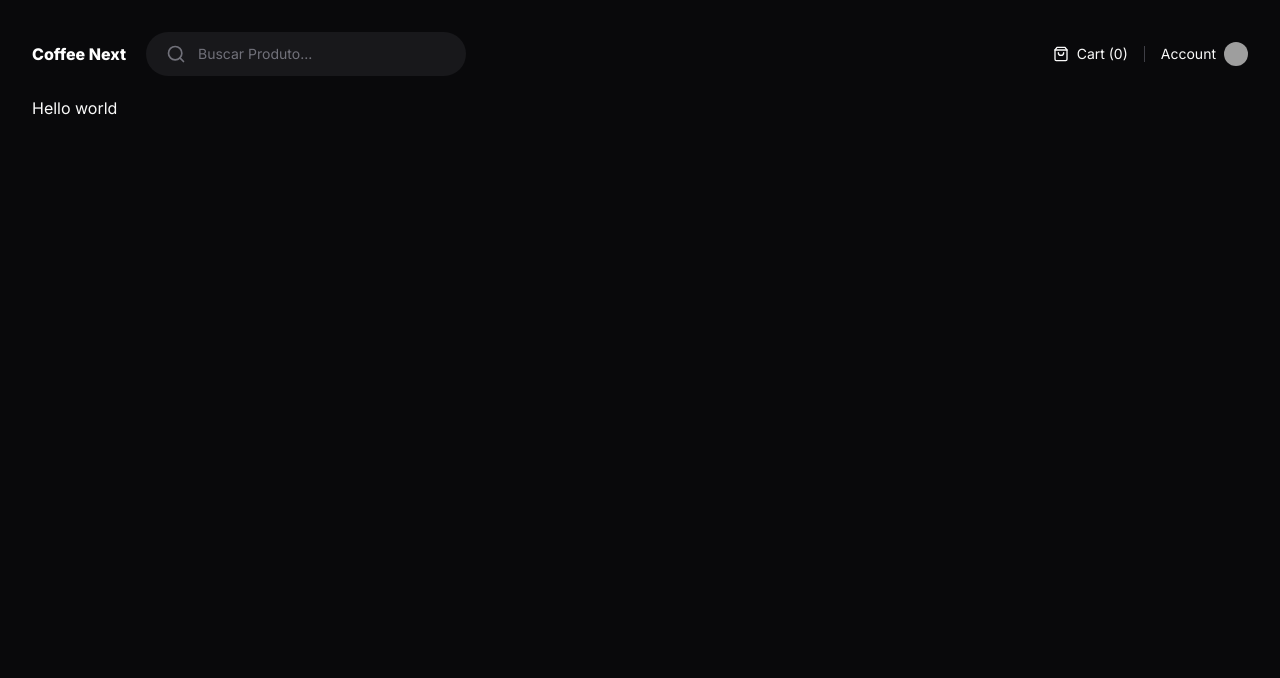
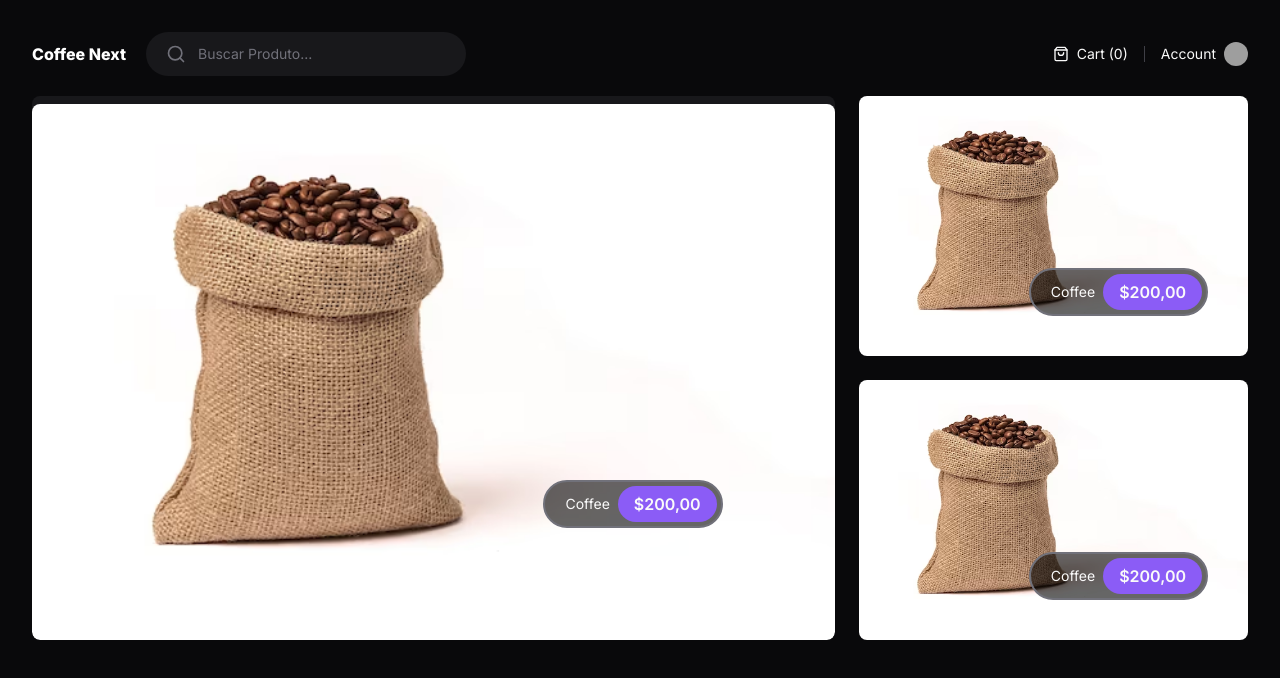
Before and after one commit to orpinelli/coffee-next, a Next.js app: page / in a window 1280 px wide. Shown: the top 678 px of the page. Built offline with nearby package versions, Linux system fonts and the light colour scheme; grey boxes are pictures that could not be loaded.

Commit message:
feat: home, api, zod, img

```diff
--- a/package.json
+++ b/package.json
@@ -12,7 +12,8 @@
     "lucide-react": "^0.377.0",
     "next": "14.2.3",
     "react": "^18",
-    "react-dom": "^18"
+    "react-dom": "^18",
+    "zod": "^3.23.6"
   },
   "devDependencies": {
     "@types/node": "^20",
--- a/src/app/(store)/(home)/page.tsx
+++ b/src/app/(store)/(home)/page.tsx
@@ -1,3 +1,68 @@
+import Image from "next/image";
+import Link from "next/link";
+
 export default function Home() {
-  return <h1>Hello world</h1>;
+  return (
+    <div className="grid max-h-[860px] grid-cols-9 grid-rows-6 gap-6">
+      <Link
+        href="/"
+        className="group relative col-span-6 row-span-6 rounded-lg bg-zinc-900 overflow-hidden flex justify-center items-end"
+      >
+        <Image
+          src="/graos-de-cafe.png"
+          className="group-hover:scale-105 trasnsition-trasnsform duration-500 rounded-lg"
+          width={920}
+          height={930}
+          quality={100}
+          alt=""
+        />
+        <div className="absolute bottom-28 right-28 h-12 flex items-center gap-2 max-w-[280px] rounded-full border-2 border-zinc-500 bg-black/60 p-1 pl-5">
+          <span className="text-sm truncate"> Coffee</span>
+          <span className="flex h-full items-center justify-center rounded-full bg-violet-500 px-4 font-semibold ">
+            $200,00
+          </span>
+        </div>
+      </Link>
+
+      <Link
+        href="/"
+        className="group relative col-span-3 row-span-3 rounded-lg bg-zinc-900 overflow-hidden flex justify-center items-end"
+      >
+        <Image
+          src="/graos-de-cafe.png"
+          className="group-hover:scale-105 trasnsition-trasnsform duration-500"
+          width={920}
+          height={920}
+          quality={100}
+          alt=""
+        />
+        <div className="absolute bottom-10 right-10 h-12 flex items-center gap-2 max-w-[280px] rounded-full border-2 border-zinc-500 bg-black/60 p-1 pl-5">
+          <span className="text-sm truncate"> Coffee</span>
+          <span className="flex h-full items-center justify-center rounded-full bg-violet-500 px-4 font-semibold ">
+            $200,00
+          </span>
+        </div>
+      </Link>
+
+      <Link
+        href="/"
+        className="group relative col-span-3 row-span-3 rounded-lg bg-zinc-900 overflow-hidden flex justify-center items-end"
+      >
+        <Image
+          src="/graos-de-cafe.png"
+          className="group-hover:scale-105 trasnsition-trasnsform duration-500"
+          width={920}
+          height={920}
+          quality={100}
+          alt=""
+        />
+        <div className="absolute bottom-10 right-10 h-12 flex items-center gap-2 max-w-[280px] rounded-full border-2 border-zinc-500 bg-black/60 p-1 pl-5">
+          <span className="text-sm truncate"> Coffee</span>
+          <span className="flex h-full items-center justify-center rounded-full bg-violet-500 px-4 font-semibold ">
+            $200,00
+          </span>
+        </div>
+      </Link>
+    </div>
+  );
 }
--- /dev/null
+++ b/src/app/api/products/data.json
@@ -0,0 +1,49 @@
+{
+  "products": [
+    {
+      "id": 1,
+      "title": "Coffee 1",
+      "slug": "coffee-1",
+      "price": 129,
+      "image": "/graos-de-cafe.pngg",
+      "description": "Uma seleção impecável de grãos combinada com as técnicas mais modernas de torra para oferecer um sabor bem equilibrado",
+      "featured": true
+    },
+    {
+      "id": 2,
+      "title": "coffee-2",
+      "slug": "coffee-2",
+      "price": 99,
+      "image": "/graos-de-cafe.png",
+      "description": "Uma seleção impecável de grãos combinada com as técnicas mais modernas de torra para oferecer um sabor bem equilibrado",
+      "featured": true
+    },
+    {
+      "id": 3,
+      "title": "coffee 3",
+      "slug": "coffee-3",
+      "price": 69,
+      "image": "/graos-de-cafe.png",
+      "description": "Uma seleção impecável de grãos combinada com as técnicas mais modernas de torra para oferecer um sabor bem equilibrado",
+      "featured": true
+    },
+    {
+      "id": 4,
+      "title": "Coffee 4",
+      "slug": "coffe-4",
+      "price": 99,
+      "image": "/graos-de-cafe.png",
+      "description": "Uma seleção impecável de grãos combinada com as técnicas mais modernas de torra para oferecer um sabor bem equilibrado",
+      "featured": false
+    },
+    {
+      "id": 5,
+      "title": "Coffee 5",
+      "slug": "coffe-5",
+      "price": 99,
+      "image": "/graos-de-cafe.png",
+      "description": "Uma seleção impecável de grãos combinada com as técnicas mais modernas de torra para oferecer um sabor bem equilibrado",
+      "featured": false
+    }
+  ]
+}
--- /dev/null
+++ b/src/app/api/products/featured/route.ts
@@ -0,0 +1,7 @@
+import { features } from "process";
+import data from "../data.json";
+
+export async function GET() {
+  const featureProduct = data.products.filter((product) => product.featured);
+  return Response.json(featureProduct);
+}
--- /dev/null
+++ b/src/app/api/products/route.ts
@@ -0,0 +1,5 @@
+import data from "./data.json";
+
+export async function GET() {
+  return Response.json(data.products);
+}
```
Also changed, not shown: src/data/api.ts (added, +8 -0 lines), src/env.ts (added, +17 -0 lines), public/graos-de-cafe.png (added), 1 other file (tests, documents, lock files or other folders).
